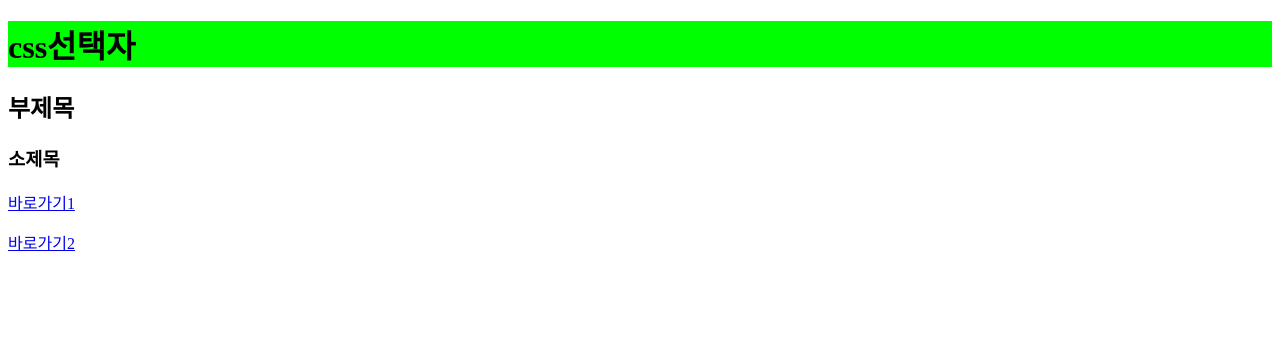
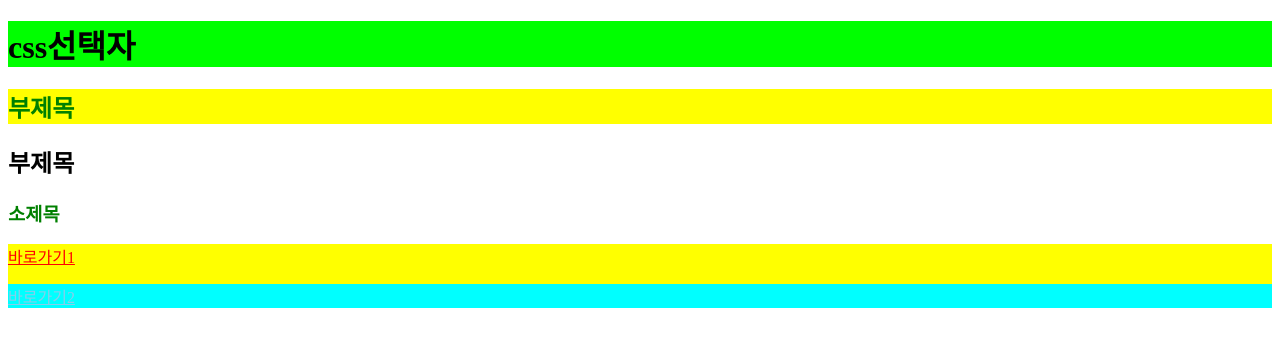
Before and after one commit to kimnani01/css_study, a plain HTML site: page selector.html in a window 1280 px wide. Drawn offline with Linux system fonts and the light colour scheme.

```diff
--- a/selector.html
+++ b/selector.html
@@ -10,6 +10,12 @@
     <style>
         /*선택자 {속성:값;}*/
         h1 {background-color: aqua;}
+        h2.sub_title {background-color: yellow;}
+        .sub_title {color:green;}
+        #box {background-color: yellow;}
+        #box > a {color:red;}
+        #box p {background-color: aqua;}
+        #box p a {color:skyblue;}
     </style>
     <!-- 외부스타일시트 -->
     <link rel="stylesheet" href="./styles/selector.css">
@@ -17,6 +23,7 @@
 <body>
     <h1>css선택자</h1>
     <h2 class="sub_title">부제목</h2>
+    <h2>부제목</h2>
     <h3 class="sub_title">소제목</h3>
     <div id="box">
         <a href="#">바로가기1</a>
```
Also changed, not shown: font_design.html (+6 -0 lines).
